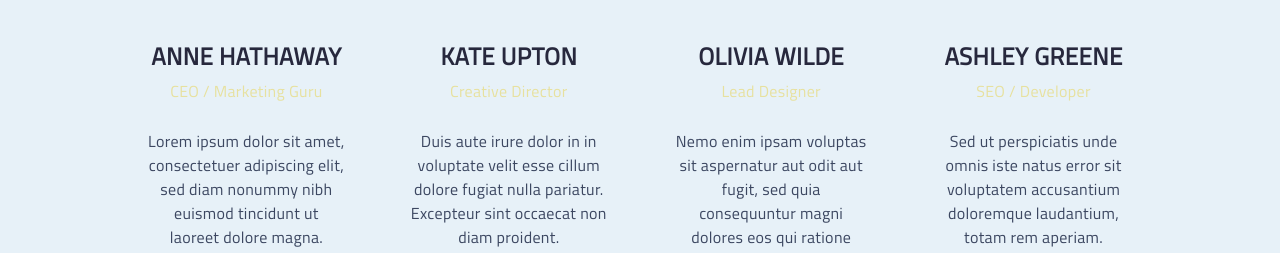
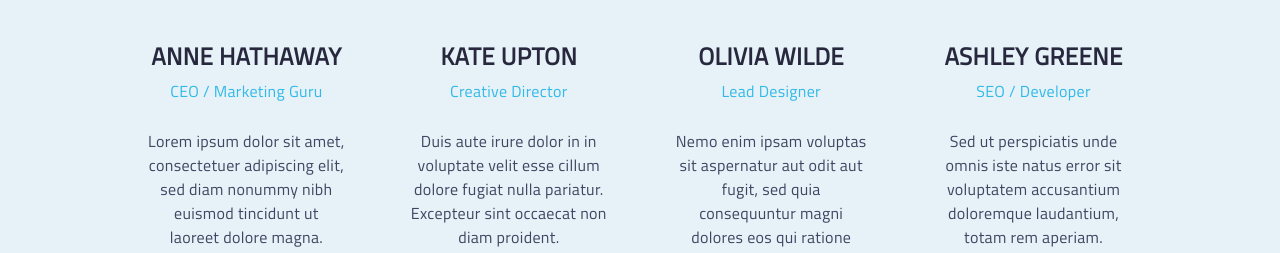
Before and after one commit to Slab3/hmw-vl-2, a website: page index.html in a window 1280 px wide. Shown: the part 1900-2153 px from the top of the page. Drawn offline with nearby package versions, Linux system fonts and the light colour scheme; files that its build step writes are made by us from their sources.

Commit message:
change collor

```diff
--- a/src/styles/base/_colors.scss
+++ b/src/styles/base/_colors.scss
@@ -73,7 +73,7 @@
 }
 
 .team-h3 {
-  color: #e7e19f;
+  color: #30bae7;
 }
 
 //=====================================================we got skills
```
